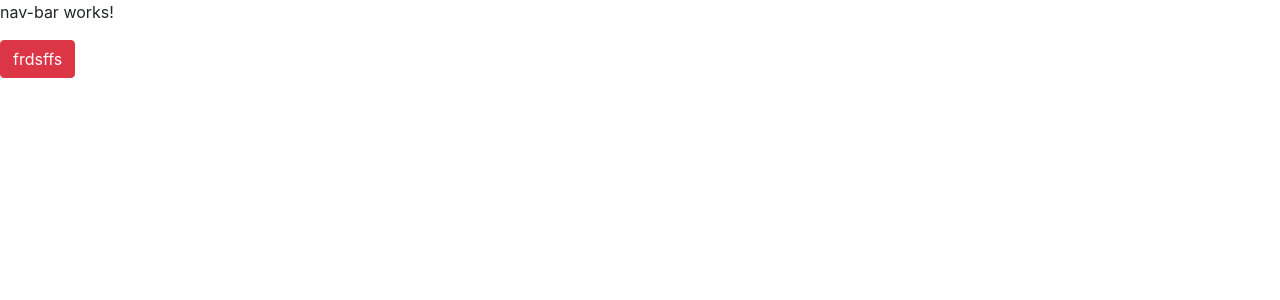
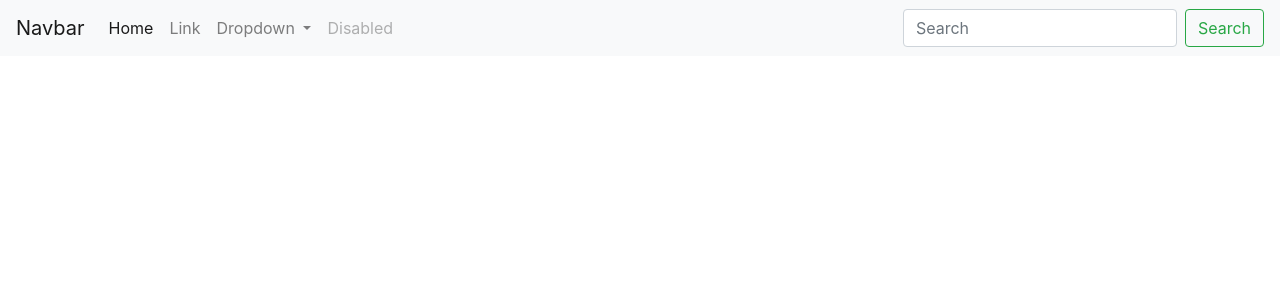
Before and after one commit to shubham171779/CaseStudy1-frontend, an Angular app: page / in a window 1280 px wide. Shown: the top 300 px of the page. Built offline with nearby package versions, Linux system fonts and the light colour scheme.

Commit message:
navbar changes

```diff
--- a/src/app/nav-bar/nav-bar.component.html
+++ b/src/app/nav-bar/nav-bar.component.html
@@ -1,2 +1,36 @@
-<p>nav-bar works!</p>
-<h1 class="btn btn-danger">frdsffs</h1>
+
+<nav class="navbar navbar-expand-lg navbar-light bg-light">
+  <a class="navbar-brand" href="#">Navbar</a>
+  <button class="navbar-toggler" type="button" data-toggle="collapse" data-target="#navbarSupportedContent" aria-controls="navbarSupportedContent" aria-expanded="false" aria-label="Toggle navigation">
+    <span class="navbar-toggler-icon"></span>
+  </button>
+
+  <div class=" navbar-collapse">
+    <ul class="navbar-nav mr-auto">
+      <li class="nav-item active">
+        <a class="nav-link" href="#">Home <span class="sr-only">(current)</span></a>
+      </li>
+      <li class="nav-item">
+        <a class="nav-link" href="#">Link</a>
+      </li>
+      <li class="nav-item dropdown">
+        <a class="nav-link dropdown-toggle" href="#" id="navbarDropdown" role="button" data-toggle="dropdown" aria-haspopup="true" aria-expanded="false">
+          Dropdown
+        </a>
+        <div class="dropdown-menu" aria-labelledby="navbarDropdown">
+          <a class="dropdown-item" href="#">Action</a>
+          <a class="dropdown-item" href="#">Another action</a>
+          <div class="dropdown-divider"></div>
+          <a class="dropdown-item" href="#">Something else here</a>
+        </div>
+      </li>
+      <li class="nav-item">
+        <a class="nav-link disabled" href="#">Disabled</a>
+      </li>
+    </ul>
+    <form class="form-inline my-2 my-lg-0">
+      <input class="form-control mr-sm-2" type="search" placeholder="Search" aria-label="Search">
+      <button class="btn btn-outline-success my-2 my-sm-0" type="submit">Search</button>
+    </form>
+  </div>
+</nav>
```
